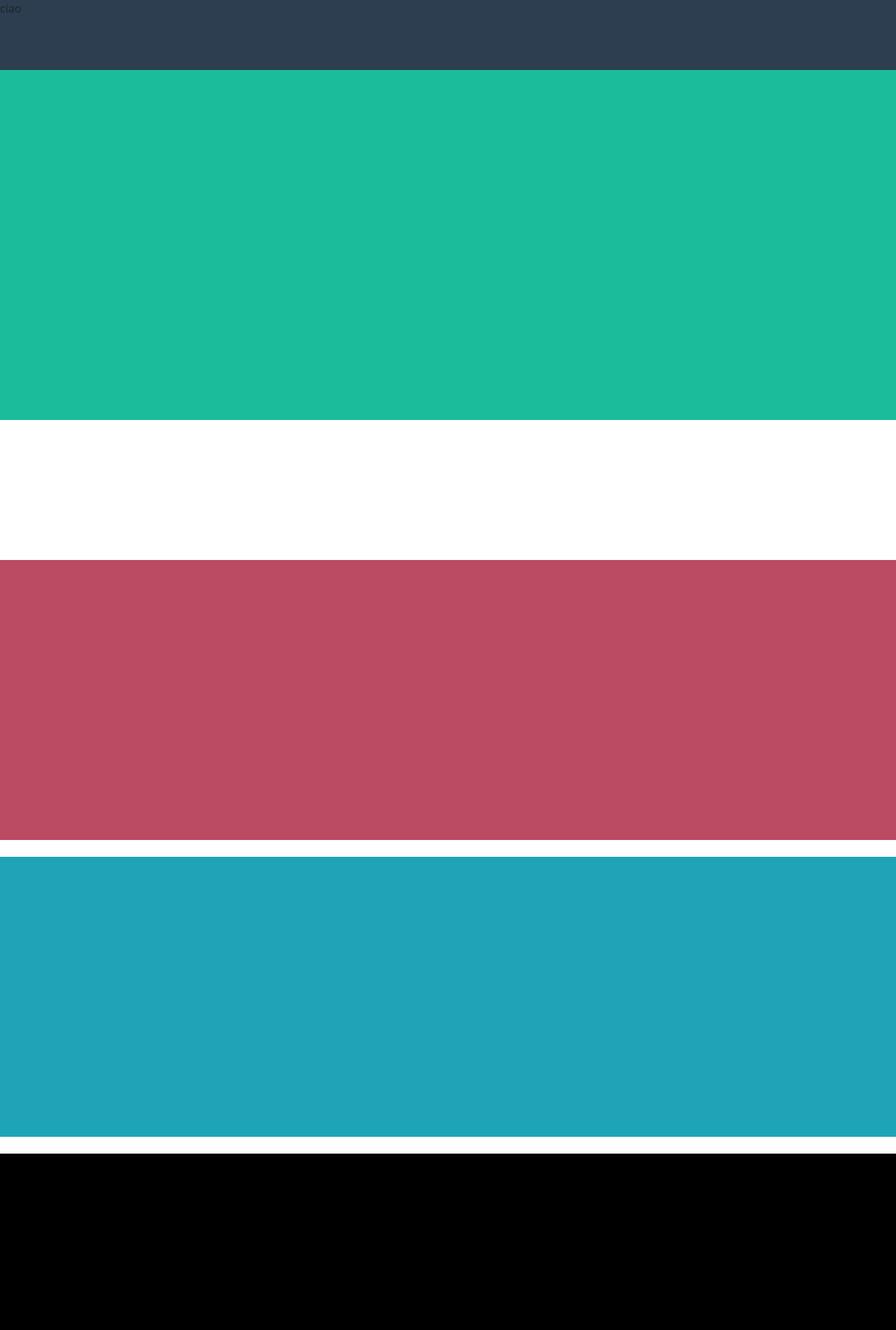
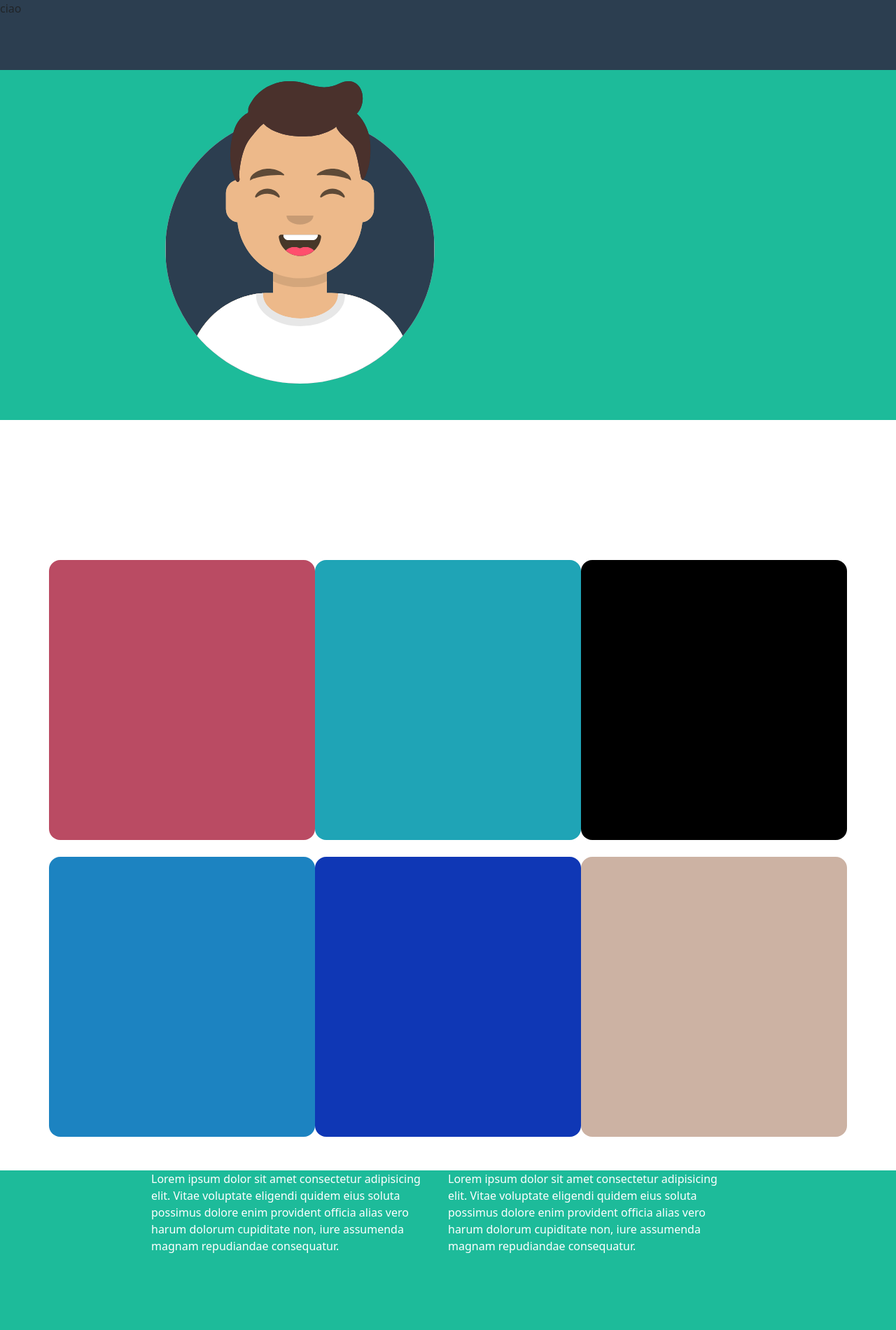
Before and after one commit to MatTeo-BT/html-css-bootstrap-freelancer, a plain HTML site: page index.html in a window 1280 px wide. Shown: the top 1900 px of the page at 70% size. Drawn offline with nearby package versions, Linux system fonts and the light colour scheme.

Commit message:
layout responsive

```diff
--- a/index.html
+++ b/index.html
@@ -18,9 +18,12 @@
     </header>
     <main>
         <!-- JUMBO -->
-        <section class="my_jumbo_container row">
-            <div class="my_jumbo col-12">
-
+        <!-- <section class="my_jumbo_container row"> -->
+            <section class="my_jumbo green">
+                <div class="row justify-content-center">
+            <div class="col-12 col-md-8 col-md-6 container">
+                <img src="./bootstrap_freelancer/img/avatar.svg" alt="avatar-img">
+            </div>
             </div>
         </section>
     <!-- PORTFOLIO -->
@@ -29,30 +32,39 @@
 
         </div>
     </section>
-    <section class="row ">
-        <div class="my_cards wine mb-4">
+    <section class=" container my_wrapper">
+        <div class="row">
+        <div class="my_cards col-12 col-md-6 col-lg-4  wine mb-4">
 
         </div>
-        <div class="my_cards cyan mb-4">
+        <div class="my_cards col-12 col-md-6 col-lg-4 cyan mb-4">
 
         </div>
-        <div class="my_cards black mb-4">
+        <div class="my_cards col-12 col-md-6 col-lg-4 black mb-4">
 
         </div>
-        <div class="my_cards light-blue mb-4">
+        <div class="my_cards col-12 col-md-6 col-lg-4 light-blue mb-4">
 
         </div>
-        <div class="my_cards blue mb-4">
+        <div class="my_cards col-12 col-md-6 col-lg-4 blue mb-4">
 
         </div>
-        <div class="my_cards sand mb-5">
+        <div class="my_cards col-12 col-md-6 col-lg-4 sand mb-5">
 
+        </div>
         </div>
     </section>
     <!-- ABOUT -->
-    <section class="my_about row">
-        <div class="col-12 green">
-
+    <section class="my_about green">
+        <div class="my_wrapper-big">
+        <div class="row container">
+        <div class="col-12 col-md-6 ">
+            Lorem ipsum dolor sit amet consectetur adipisicing elit. Vitae voluptate eligendi quidem eius soluta possimus dolore enim provident officia alias vero harum dolorum cupiditate non, iure assumenda magnam repudiandae consequatur.
+        </div>
+         <div class="col-12 col-md-6 ">
+            Lorem ipsum dolor sit amet consectetur adipisicing elit. Vitae voluptate eligendi quidem eius soluta possimus dolore enim provident officia alias vero harum dolorum cupiditate non, iure assumenda magnam repudiandae consequatur.
+        </div>
+        </div>
         </div>
     </section>
     <!-- CONTACT -->
@@ -63,12 +75,25 @@
     </section>
     </main>
     <footer>
-        <section class="my_footer_container row">
-            <div class="col-12 ">
+        <section class="my_footer_container">
+            <div class="row">
+            <div class="col-12 col-md-4">
 
             </div>
-            <div class="copyright col-12">
+            <div class="col-12 col-md-4">
 
+            </div>
+            <div class="col-12 col-md-4">
+
+            </div>
+        </section>
+        <section class="copyright">
+            <div class="container">
+            <div class="row">
+                <div class=" col-12">
+
+            </div>
+            </div>
             </div>
         </section>
     </footer>
--- a/style.css
+++ b/style.css
@@ -7,14 +7,18 @@ border: 1px solid black;
     height: 100px;
 }
 .my_jumbo{
-    background-color: #1BBC9B;
     height: 500px;
 }
+.my_jumbo img{
+    width: 50%;
+}
+
 .my_portfolio{
     height: 200px;
 }
 .my_cards{
     height: 400px;
+    border-radius: 1rem;
 }
 .wine{
     background-color: #BA4B63;
@@ -38,18 +42,30 @@ border: 1px solid black;
 }
 .my_about{
     height: 550px;
+
 }
 .green{
     background-color: #1DBB9A;
+    color: white;
 }
 .my_contact{
     height: 450px;
 }
 .my_footer_container{
     background-color: #39546D;
-    height: 500px;
+    height: 400px;
 }
 .copyright{
     height: 100px;
     background-color: #2C3E50;
 }
+@media screen and (min-width: 992px){
+    .my_wrapper{
+        width: 80%;
+        margin: 0 auto;
+    }
+    .my_wrapper-big{
+        width: 70%;
+        margin: 0 auto;
+    }
+}
```
Also changed, not shown: bootstrap_freelancer/img/avatar.svg (added), bootstrap_freelancer/img/cabin.png (added), bootstrap_freelancer/img/cake.png (added), bootstrap_freelancer/img/circus.png (added), bootstrap_freelancer/img/game.png (added), bootstrap_freelancer/img/safe.png (added), bootstrap_freelancer/img/submarine.png (added), bootstrap_freelancer/layouts/desktop.png (added), bootstrap_freelancer/layouts/smartphone.png (added), bootstrap_freelancer/layouts/tablet.png (added).
